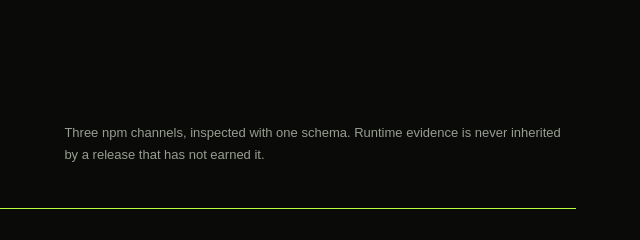
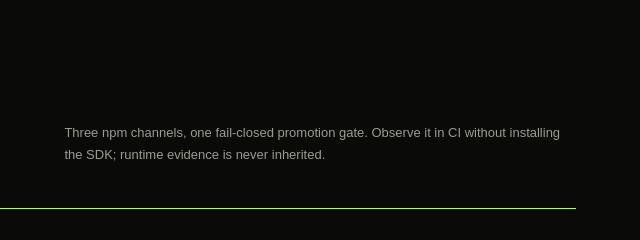
Before and after one commit to haya-inc/clawsembly, a plain HTML site: page index.html in a window 1280 px wide. Shown: the part 2980-3220 px from the top of the page, 614-1254 px from the left. Drawn offline with Linux system fonts and the light colour scheme; a web font is replaced by a local one.

Commit message:
Publish zero-install Action guidance

```diff
--- a/index.html
+++ b/index.html
@@ -155,8 +155,8 @@
               <h3 id="release-history-title">Stable, rollback, preview.</h3>
             </div>
             <p>
-              Three npm channels, inspected with one schema. Runtime evidence is
-              never inherited by a release that has not earned it.
+              Three npm channels, one fail-closed promotion gate. Observe it in
+              CI without installing the SDK; runtime evidence is never inherited.
             </p>
           </div>
           <div class="release-ledger" data-release-history aria-live="polite">
```
